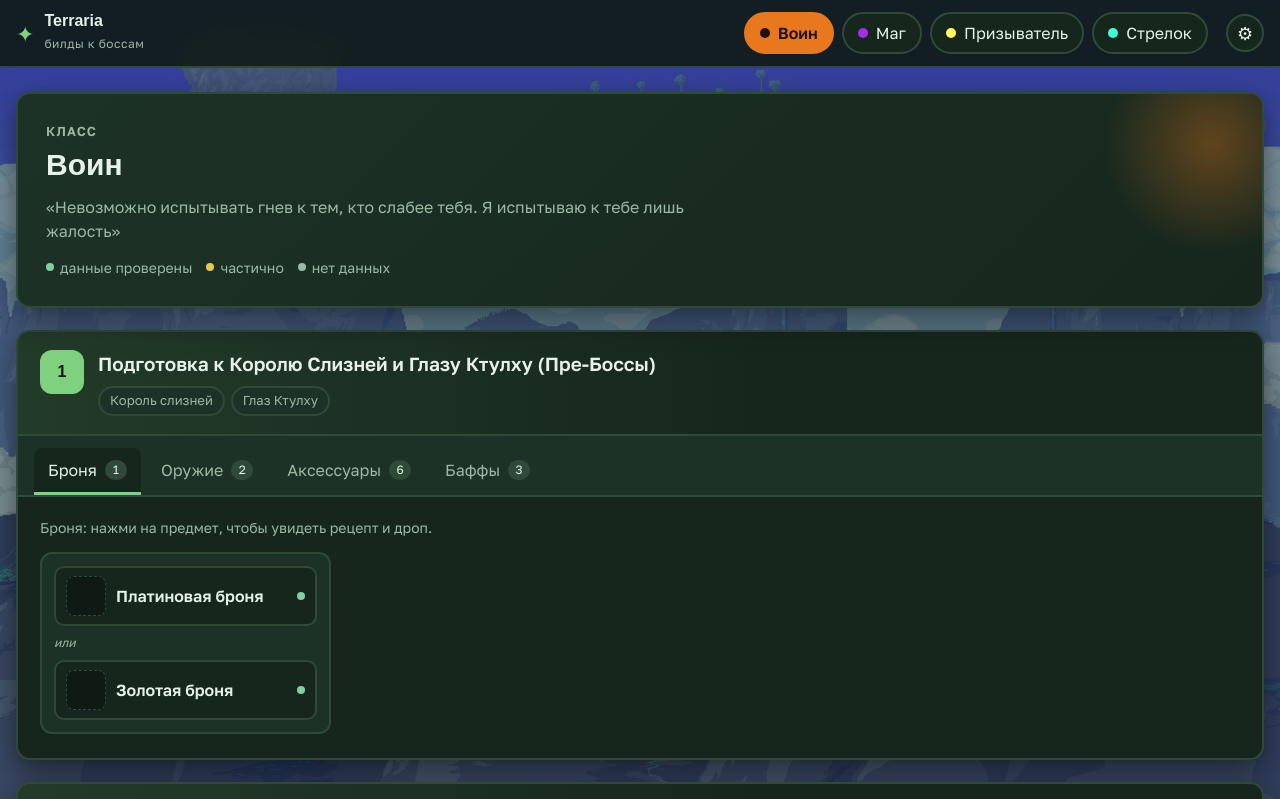
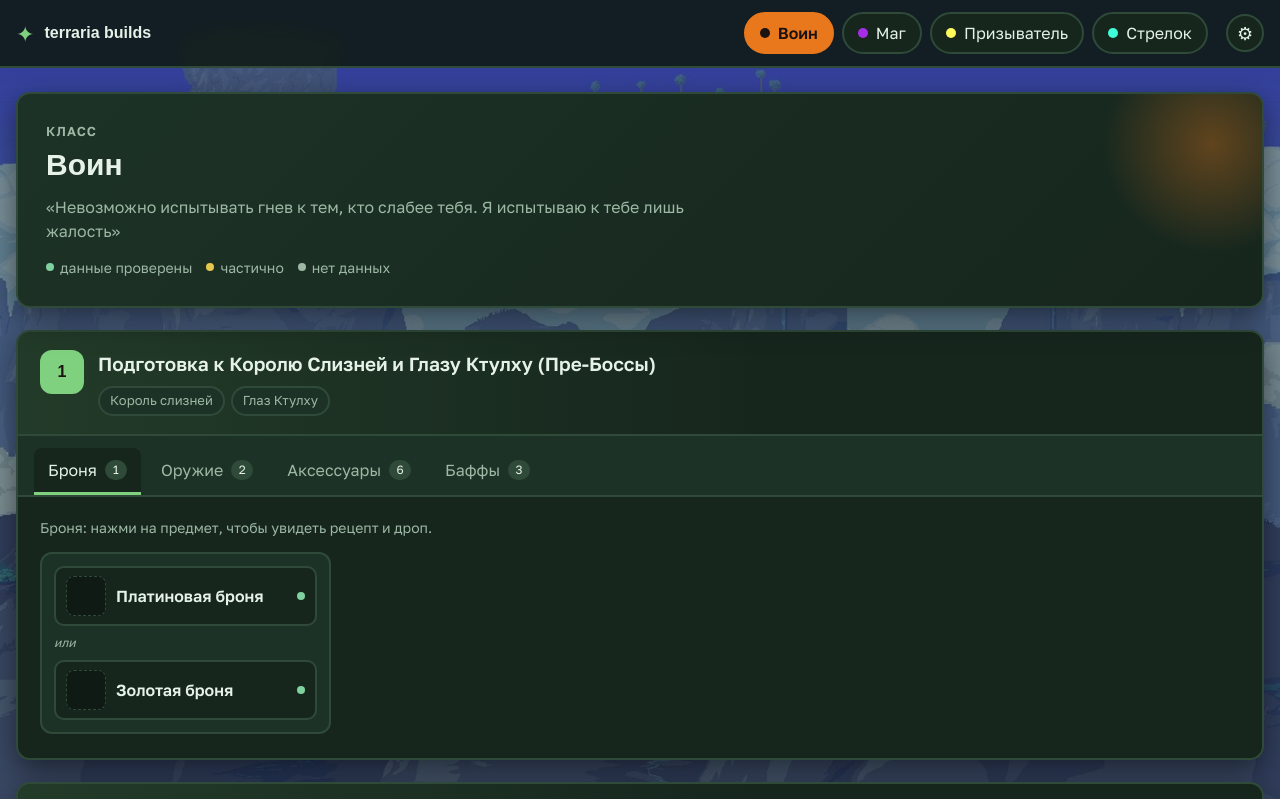
Before and after one commit to anoba-sss/terraria-builds, a plain HTML site: page index.html in a window 1280 px wide. Shown: the top 799 px of the page. Drawn offline with Linux system fonts and the light colour scheme; a web font is replaced by a local one.

Commit message:
Add files via upload

```diff
--- a/data/site.json
+++ b/data/site.json
@@ -32,7 +32,7 @@
   "url": "images/7.jpg"
  },
  "texts": {
-  "pageTitle": "Билды к боссам",
+  "pageTitle": "terraria builds",
   "classes": {
    "melee": {
     "blurb": "«Невозможно испытывать гнев к тем, кто слабее тебя. Я испытываю к тебе лишь жалость»"
@@ -46,6 +46,11 @@
    "ranged": {
     "blurb": "«Я уже говорил, дистанция моего выстрела не так коротка , я могу попасть с любого места карты»"
    }
-  }
+  },
+  "brandName": "terraria builds",
+  "brandTag": ""
+ },
+ "show": {
+  "brandTag": false
  }
 }
--- a/index.html
+++ b/index.html
@@ -3,7 +3,9 @@
 <head>
   <meta charset="utf-8">
   <meta name="viewport" content="width=device-width, initial-scale=1">
-  <title>Билды перед боссами Terraria</title>
+  <title>terraria builds</title>
+  <link rel="icon" type="image/jpeg" href="images/zenit-icon.jpg">
+  <link rel="apple-touch-icon" href="images/zenit-icon.jpg">
   <meta name="description" content="Билды по классам для подготовки к боссам Terraria: броня, оружие, аксессуары и баффы, с рецептами и дропом.">
   <link rel="preconnect" href="https://fonts.googleapis.com">
   <link rel="preconnect" href="https://fonts.gstatic.com" crossorigin>
@@ -13,9 +15,9 @@
 <body>
   <header class="topbar">
     <div class="topbar-inner">
-      <a class="brand" href="#">
+      <a class="brand" href="https://github.com/anoba-sss/terraria-builds" target="_blank" rel="noopener noreferrer">
         <span class="brand-mark" aria-hidden="true">✦</span>
-        <span class="brand-text"><strong>Terraria</strong><small>билды к боссам</small></span>
+        <span class="brand-text"><strong>terraria builds</strong><small></small></span>
       </a>
       <nav class="class-nav" id="class-nav" aria-label="Классы"></nav>
       <span class="edit-badge" id="edit-badge" hidden>Редактирование</span>
```
